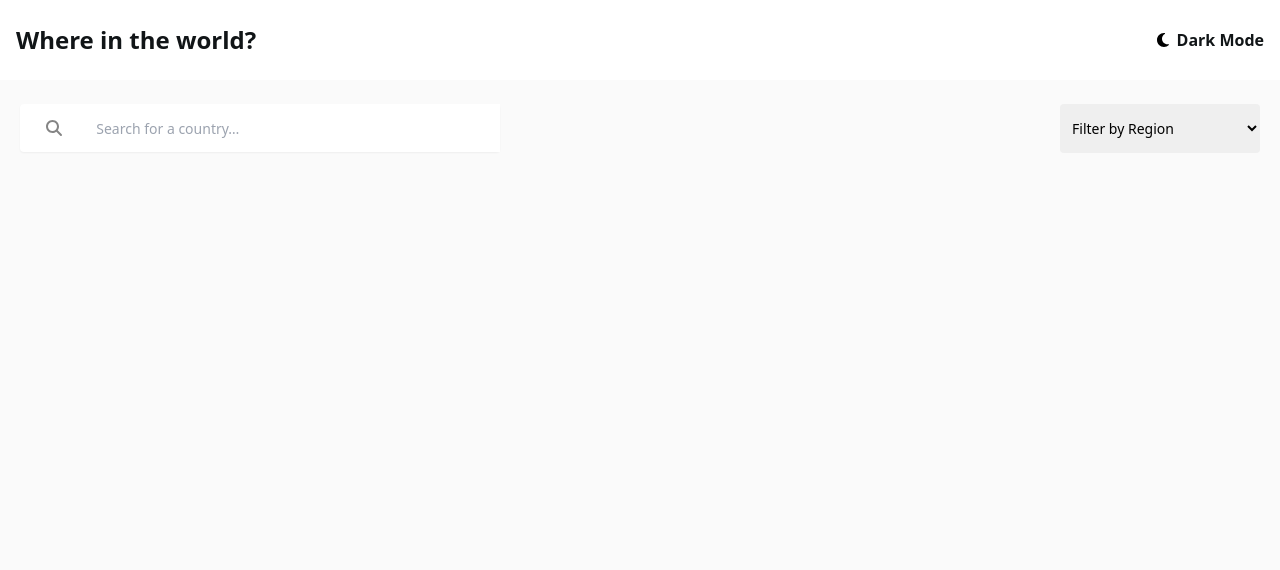
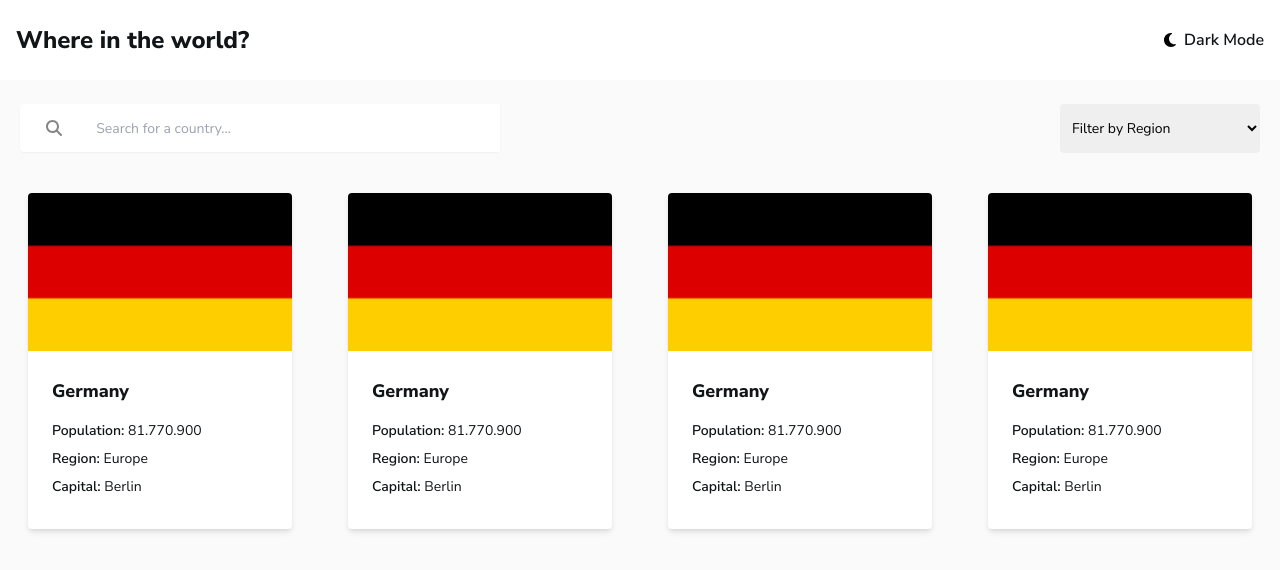
Before and after one commit to Ital023/Countries-API, a React (Vite) app: page / in a window 1280 px wide. Shown: the top 570 px of the page. Built offline with nearby package versions, Linux system fonts and the light colour scheme.

Commit message:
feat: CountryCard

```diff
--- /dev/null
+++ b/src/components/CountryCard/index.tsx
@@ -0,0 +1,38 @@
+import imgCountry from "../../assets/Germany.png";
+
+export default function CountryCard() {
+  return (
+    <div className="w-68 h-86 bg-lightMode-quaternary mx-auto rounded dark:bg-darkMode-tertiary shadow-md">
+      <div className="w-full h-40">
+        <img src={imgCountry} alt="" className="rounded-t" />
+      </div>
+
+      <div className="h-44 p-6 flex flex-col gap-4">
+        <h2 className="font-extrabold text-lightMode-tertiary text-lg dark:text-darkMode-secondary">
+          Germany
+        </h2>
+
+        <div className="flex flex-col gap-2">
+          <p className="font-semibold text-sm text-lightMode-tertiary dark:text-darkMode-secondary">
+            Population:{" "}
+            <span className="font-normal text-sm text-lightMode-tertiary dark:text-darkMode-secondary">
+              81.770.900
+            </span>
+          </p>
+          <p className="font-semibold text-sm text-lightMode-tertiary dark:text-darkMode-secondary">
+            Region:{" "}
+            <span className="font-normal text-sm text-lightMode-tertiary dark:text-darkMode-secondary">
+              Europe
+            </span>
+          </p>
+          <p className="font-semibold text-sm text-lightMode-tertiary dark:text-darkMode-secondary">
+            Capital:{" "}
+            <span className="font-normal text-sm text-lightMode-tertiary dark:text-darkMode-secondary">
+              Berlin
+            </span>
+          </p>
+        </div>
+      </div>
+    </div>
+  );
+}
--- a/src/index.css
+++ b/src/index.css
@@ -2,7 +2,7 @@
 @tailwind components;
 @tailwind utilities;
 
-.body {
+body {
     font-family: "Nunito Sans", sans-serif;
 }
 
--- a/src/routes/Home/Countries/index.tsx
+++ b/src/routes/Home/Countries/index.tsx
@@ -1,14 +1,29 @@
+import CountryCard from "../../../components/CountryCard";
 import FilterRegion from "../../../components/FilterRegion";
 import SearchBar from "../../../components/SearchBar";
 
 export default function Countries() {
   return (
-    <main className="bg-lightMode-primary h-screen px-4 pt-6 pb-16 dark:bg-darkMode-primary">
+    <main className="bg-lightMode-primary min-h-screen  px-4 pt-6 pb-16 dark:bg-darkMode-primary">
       <div className="lg:max-w-[1240px] container md:mx-auto">
-        <div className="flex flex-col gap-10 md:flex-row md:justify-between ">
-          <SearchBar />
-          <FilterRegion/>
+
+        <div className="flex flex-col gap-10">
+          <div className="flex flex-col gap-10 md:flex-row md:justify-between">
+            <SearchBar />
+            <FilterRegion />
+          </div>
+
+          <div className="flex flex-col gap-10 md:grid xl:grid-cols-4 lg:grid-cols-2">
+            <CountryCard />
+            <CountryCard />
+            <CountryCard />
+            <CountryCard />
+
+
+
+          </div>
         </div>
+
       </div>
     </main>
   );
--- a/tailwind.config.js
+++ b/tailwind.config.js
@@ -23,6 +23,9 @@ export default {
       spacing: {
         '3.5': '0.875rem',
         '50' : '12.5rem',
+        '68' : '16.5rem',
+        '86' : '21rem',
+        '90' : '22rem',
         '128': '30rem',
         '144': '36rem',
       },
```
Also changed, not shown: src/assets/Germany.png (added).
